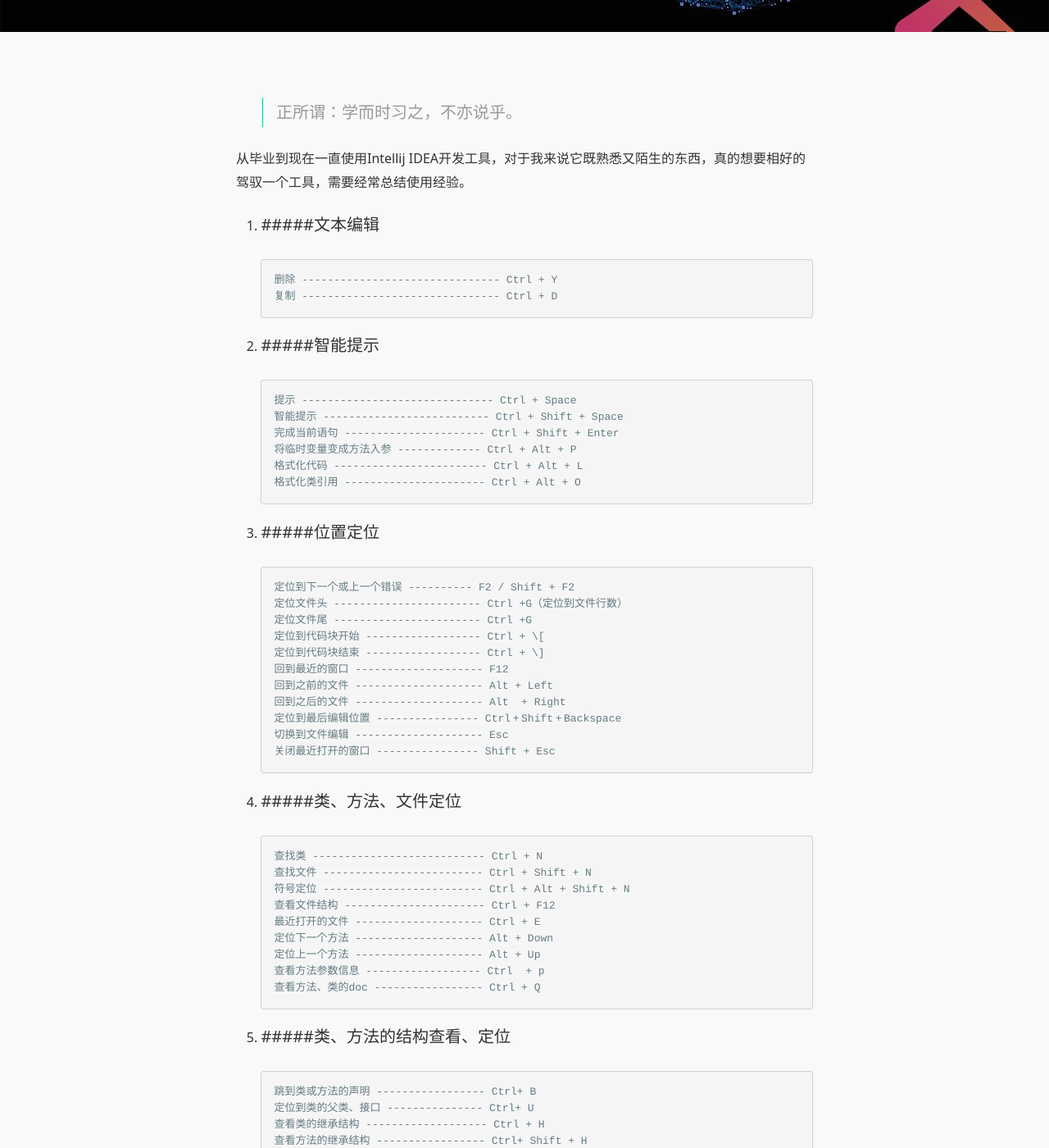
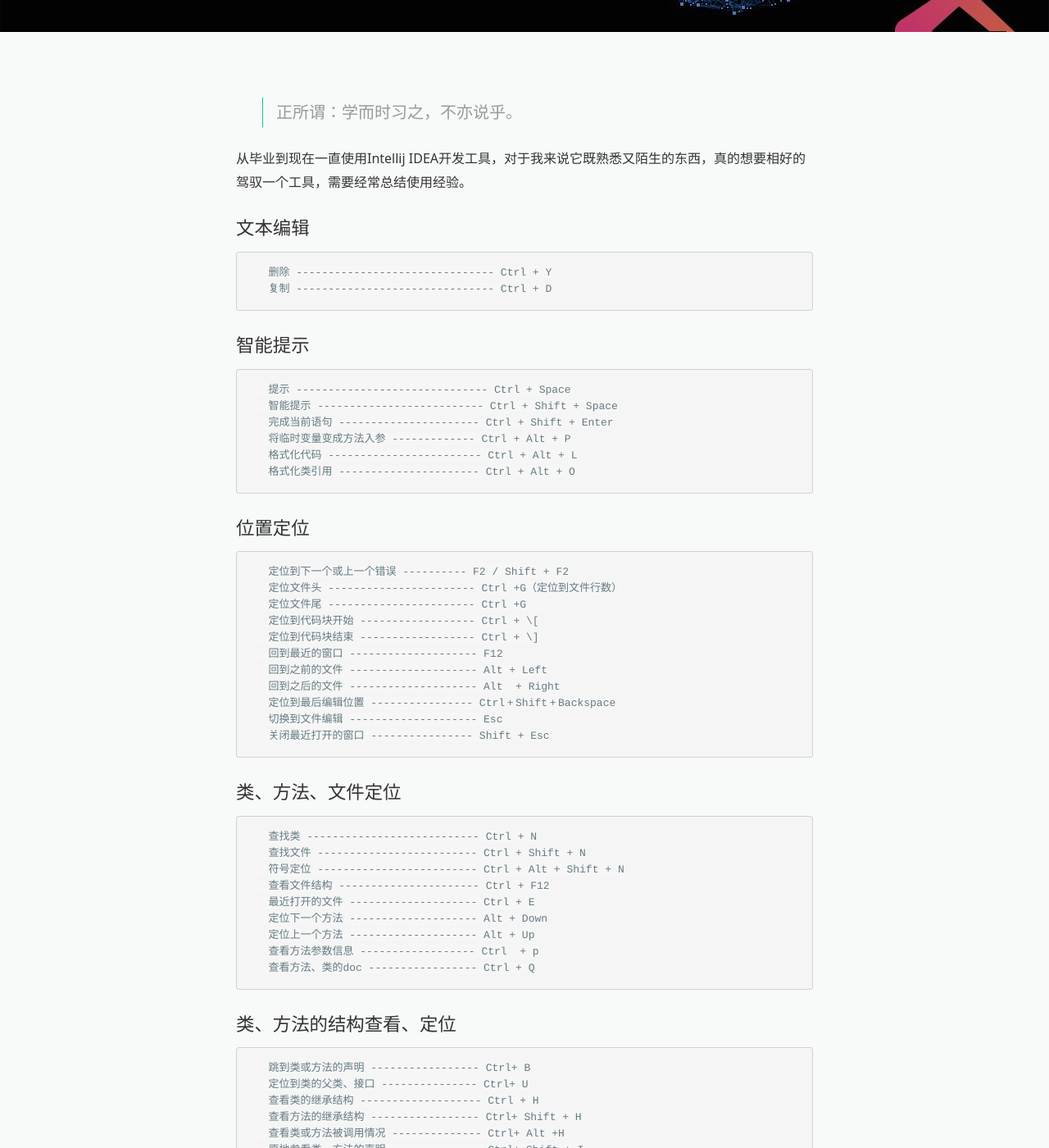
Before and after one commit to zhangyuanxin/blog-jekyll, a Jekyll site: the page built from _posts/2017-03-28-intellij IDEA 快捷键总结.md, in a window 1280 px wide and 1400 px high, scrolled down 377 px. Shown: the whole window at 82% size. Built offline with Jekyll 4.4.1, drawn with Linux system fonts in a browser that asks for light colours; nearby versions of some CDN libraries; comment, search, counter and statistics services are not loaded; a style sheet for code colours, icons or effects is not loaded; some of the changed lines change nothing that is shown.

Commit message:
新增intellij IDEA文章

```diff
--- a/_posts/2017-03-28-intellij IDEA 快捷键总结.md
+++ b/_posts/2017-03-28-intellij IDEA 快捷键总结.md
@@ -17,12 +17,12 @@ image-sm: /assets/images/2017-03-28/intellijidea.jpg
 
 从毕业到现在一直使用Intellij IDEA开发工具，对于我来说它既熟悉又陌生的东西，真的想要相好的驾驭一个工具，需要经常总结使用经验。
 
-1. #####文本编辑
+#### 文本编辑
 
        删除 ------------------------------- Ctrl + Y
        复制 ------------------------------- Ctrl + D
 
-1. #####智能提示
+#### 智能提示
 
        提示 ------------------------------ Ctrl + Space
        智能提示 -------------------------- Ctrl + Shift + Space
@@ -31,7 +31,7 @@ image-sm: /assets/images/2017-03-28/intellijidea.jpg
        格式化代码 ------------------------ Ctrl + Alt + L
        格式化类引用 ---------------------- Ctrl + Alt + O
 
-1. #####位置定位
+#### 位置定位
 
        定位到下一个或上一个错误 ---------- F2 / Shift + F2
        定位文件头 ----------------------- Ctrl +G（定位到文件行数）
@@ -45,7 +45,7 @@ image-sm: /assets/images/2017-03-28/intellijidea.jpg
        切换到文件编辑 -------------------- Esc
        关闭最近打开的窗口 ---------------- Shift + Esc
 
-1. #####类、方法、文件定位
+#### 类、方法、文件定位
 
        查找类 --------------------------- Ctrl + N
        查找文件 ------------------------- Ctrl + Shift + N
@@ -57,7 +57,7 @@ image-sm: /assets/images/2017-03-28/intellijidea.jpg
        查看方法参数信息 ------------------ Ctrl  + p
        查看方法、类的doc ----------------- Ctrl + Q
 
-1. #####类、方法的结构查看、定位
+#### 类、方法的结构查看、定位
 
        跳到类或方法的声明 ----------------- Ctrl+ B
        定位到类的父类、接口 --------------- Ctrl+ U
@@ -66,7 +66,7 @@ image-sm: /assets/images/2017-03-28/intellijidea.jpg
        查看类或方法被调用情况 -------------- Ctrl+ Alt +H
        原地参看类、方法的声明 -------------- Ctrl+ Shift + I
 
-1. #####运行与调试
+#### 运行与调试
 
   Compile and Run
 
```
